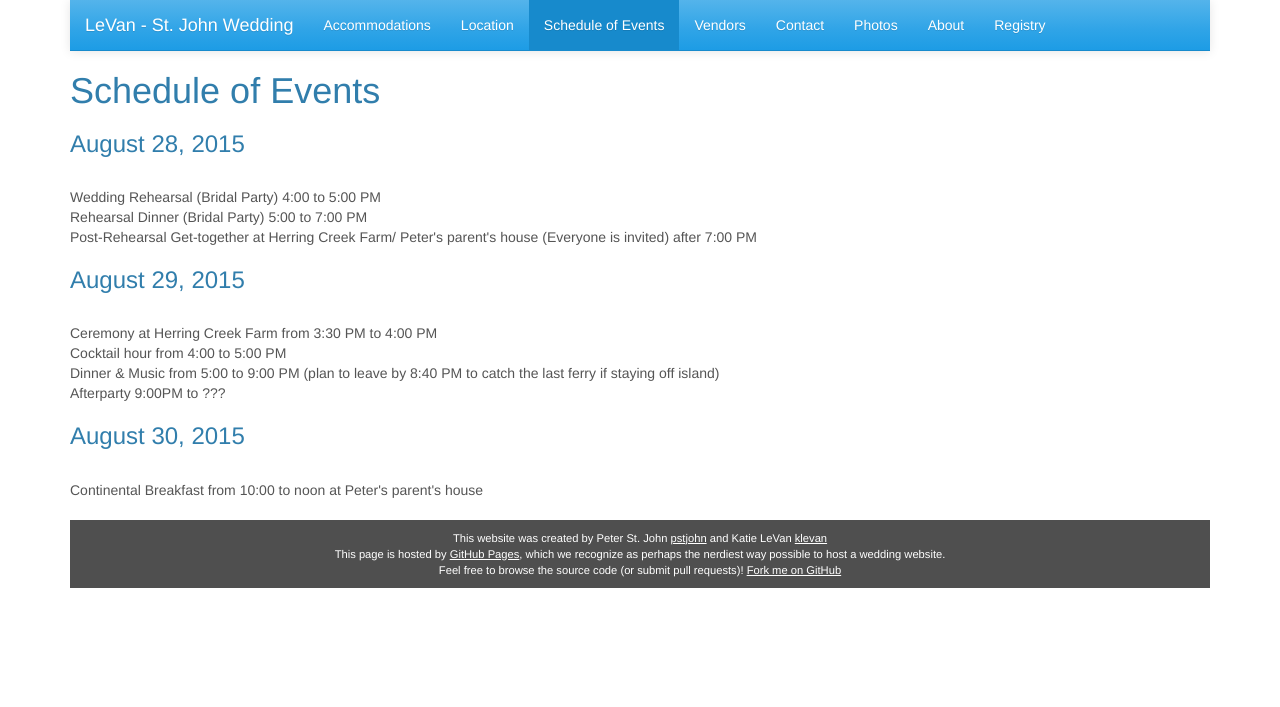
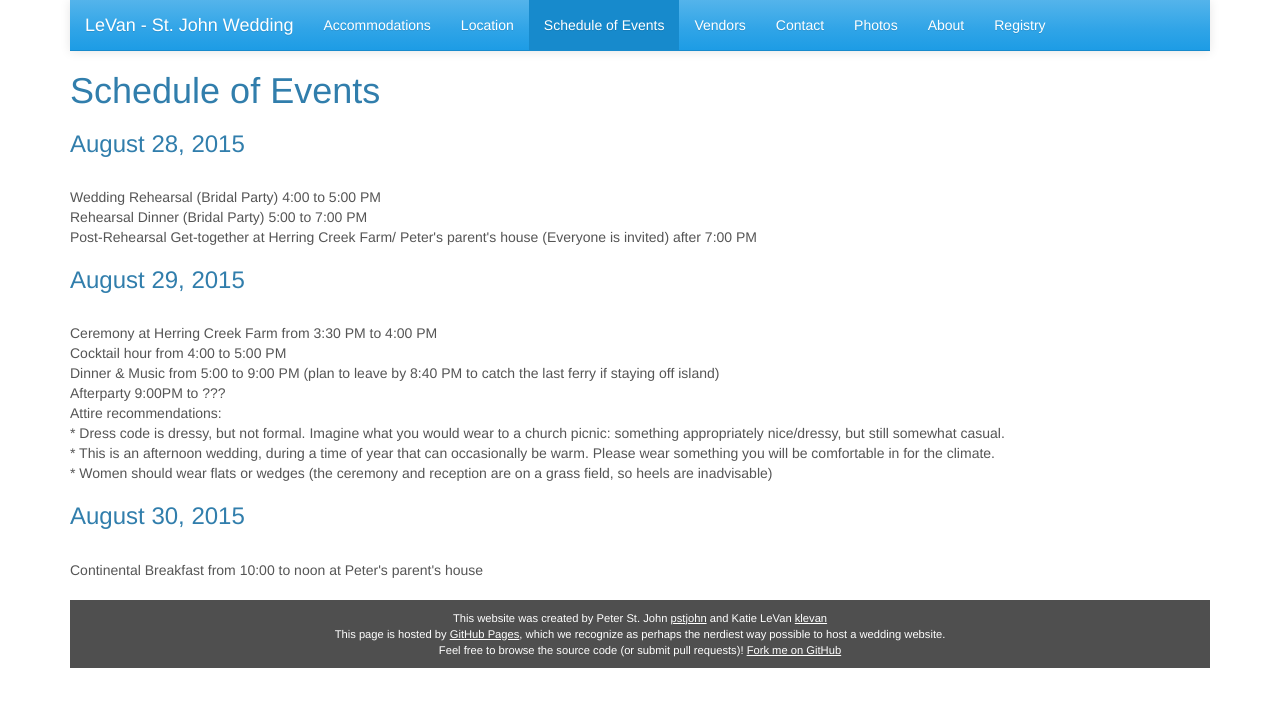
Before and after one commit to pstjohn/levanstjohn-wedding, a Jekyll site: the page built from schedule/index.html, in a window 1280 px wide. Shown: the top 707 px of the page. Built offline with Jekyll 4.4.1, drawn with Linux system fonts in a browser that asks for light colours; nearby versions of some CDN libraries; library files that are not in the unit come from our copies.

Commit message:
added a dress code

```diff
--- a/schedule/index.html
+++ b/schedule/index.html
@@ -12,7 +12,14 @@ Post-Rehearsal Get-together at Herring Creek Farm/ Peter's parent's house (Every
 Ceremony at Herring Creek Farm from 3:30 PM to 4:00 PM<br/>
 Cocktail hour from 4:00 to 5:00 PM<br/>
 Dinner & Music from 5:00 to 9:00 PM (plan to leave by 8:40 PM to catch the last ferry if staying off island)<br/>
-Afterparty 9:00PM to ???</p>
+Afterparty 9:00PM to ???<br/>
+
+Attire recommendations: <br/>
+* Dress code is dressy, but not formal. Imagine what you would wear to a church picnic: something appropriately nice/dressy, but still somewhat casual. <br/>
+* This is an afternoon wedding, during a time of year that can occasionally be warm. Please wear something you will be comfortable in for the climate.<br/>
+* Women should wear flats or wedges (the ceremony and reception are on a grass field, so heels are inadvisable)<br/>
+
+</p>
 
 <p><h3>August 30, 2015</h3><br/>
 Continental Breakfast from 10:00 to noon at Peter's parent's house</p>
```
